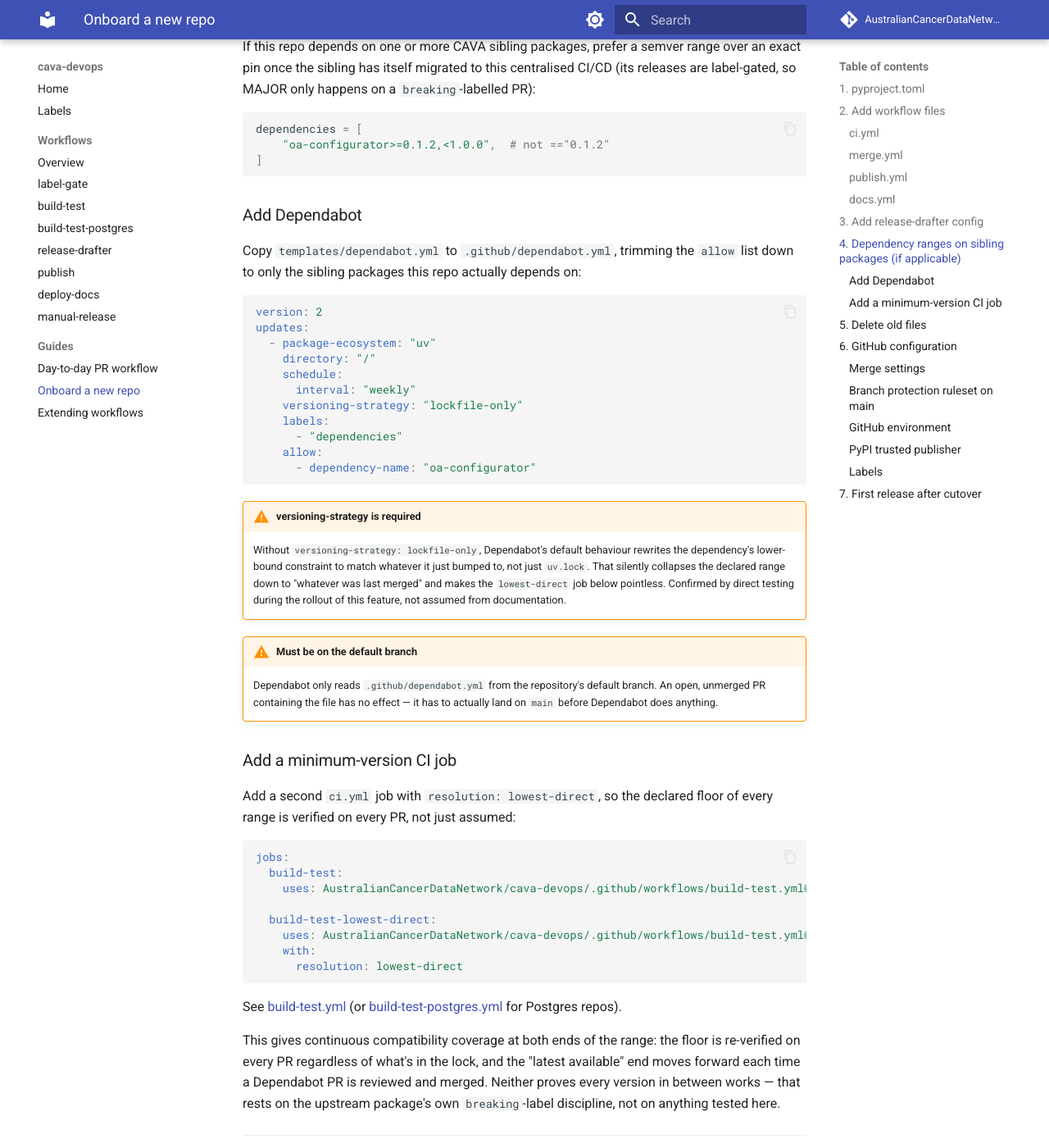
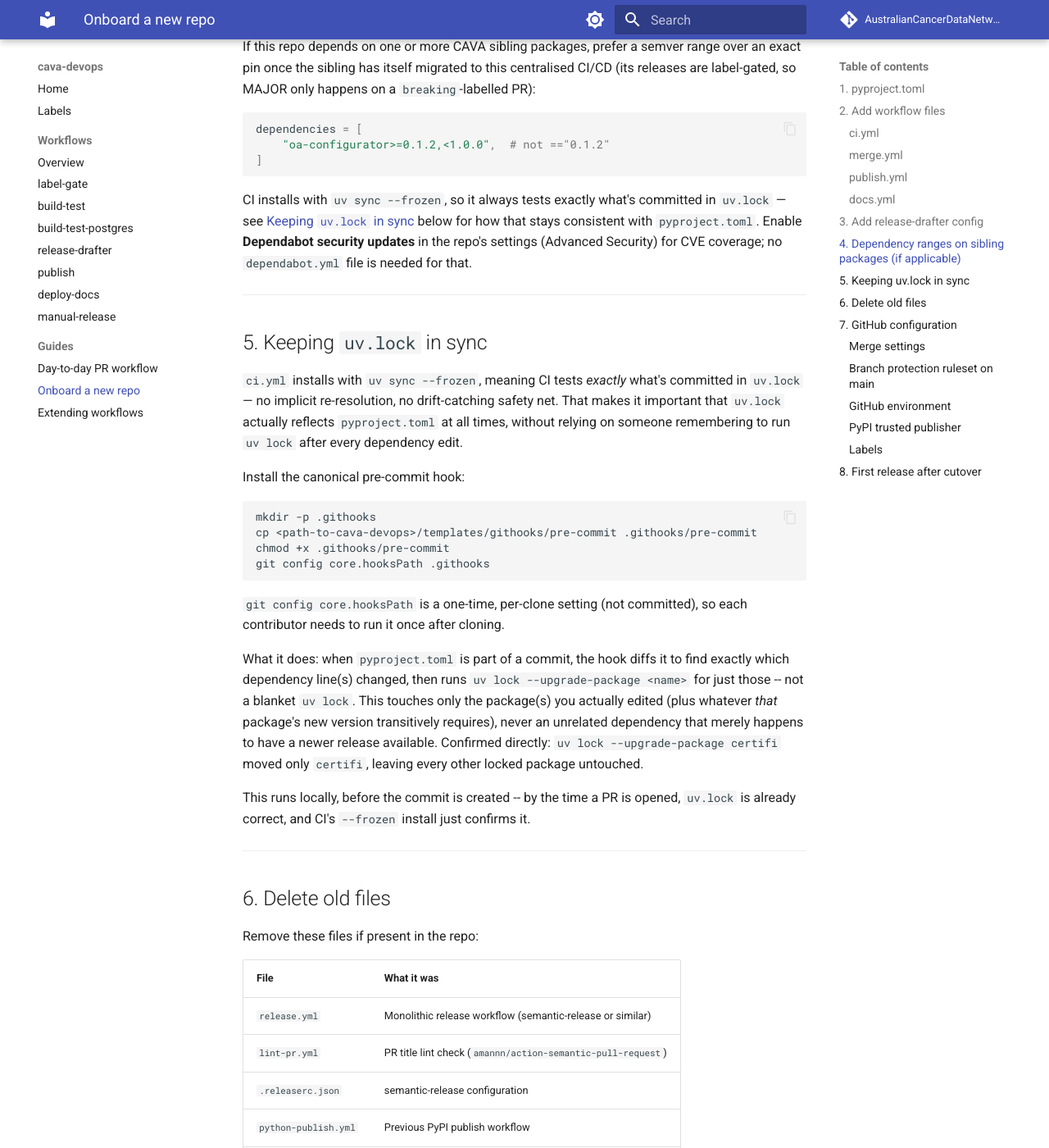
Before and after one commit to AustralianCancerDataNetwork/cava-devops, an MkDocs documentation site: the page built from docs/guides/setup-new-repo.md, in a window 1280 px wide and 1400 px high, scrolled down 3283 px. Shown: the whole window at 82% size. Built offline with MkDocs 1.6.1 and Material for MkDocs 9.7.7, drawn with Linux system fonts in a browser that asks for light colours; comment, search, counter and statistics services are not loaded; some of the changed text lies outside the part shown.

Commit message:
simplify: drop lowest-direct/Dependabot in favour of --frozen + pre-commit hook
Reassessed the compatibility-verification approach: the lowest-direct CI
job never caught a real cross-package incompatibility (only bugs in its
own scaffolding -- the versioning-strategy and --resolution propagation
issues fixed earlier), and duplicates a signal already available for free
from any regular Dependabot bump PR's normal CI run. Floor-testing matters
far more for widely-distributed public libraries than a closed internal
chain with full release control.

- build-test.yml / build-test-postgres.yml: drop the resolution input and
  all --resolution flags; install with `uv sync --frozen` instead, so CI
  tests exactly what's committed in uv.lock, no implicit re-resolution.
- Remove templates/dependabot.yml. CVE coverage now comes from the
  Dependabot security-updates repo setting alone (no dependabot.yml
  needed -- confirmed the `allow` list required for scoped version
  updates silently blocks security-update PRs for anything not listed,
  a known GitHub gotcha with no clean workaround).
- Add templates/githooks/pre-commit: keeps uv.lock in sync with
  pyproject.toml locally, before a commit is ever made. Diffs staged
  pyproject.toml for the specific dependency line(s) that changed and
  runs `uv lock --upgrade-package <name>` for just those -- confirmed
  directly this touches only the named package, never an unrelated one.
- docs: setup-new-repo.md step 4 trimmed to just the range-widening
  guidance; new step 5 documents installing the pre-commit hook;
  build-test.md/build-test-postgres.md/index.md references removed.

````diff
--- a/docs/guides/setup-new-repo.md
+++ b/docs/guides/setup-new-repo.md
@@ -159,52 +159,32 @@
 ]
 ```
 
-### Add Dependabot
-
-Copy `templates/dependabot.yml` to `.github/dependabot.yml`, trimming the `allow` list down to only the sibling packages this repo actually depends on:
-
-```yaml
-version: 2
-updates:
-  - package-ecosystem: "uv"
-    directory: "/"
-    schedule:
-      interval: "weekly"
-    versioning-strategy: "lockfile-only"
-    labels:
-      - "dependencies"
-    allow:
-      - dependency-name: "oa-configurator"
-```
-
-!!! warning "versioning-strategy is required"
-    Without `versioning-strategy: lockfile-only`, Dependabot's default behaviour rewrites the dependency's lower-bound constraint to match whatever it just bumped to, not just `uv.lock`. That silently collapses the declared range down to "whatever was last merged" and makes the `lowest-direct` job below pointless. Confirmed by direct testing during the rollout of this feature, not assumed from documentation.
-
-!!! warning "Must be on the default branch"
-    Dependabot only reads `.github/dependabot.yml` from the repository's default branch. An open, unmerged PR containing the file has no effect — it has to actually land on `main` before Dependabot does anything.
-
-### Add a minimum-version CI job
-
-Add a second `ci.yml` job with `resolution: lowest-direct`, so the declared floor of every range is verified on every PR, not just assumed:
-
-```yaml
-jobs:
-  build-test:
-    uses: AustralianCancerDataNetwork/cava-devops/.github/workflows/build-test.yml@main
-
-  build-test-lowest-direct:
-    uses: AustralianCancerDataNetwork/cava-devops/.github/workflows/build-test.yml@main
-    with:
-      resolution: lowest-direct
-```
-
-See [build-test.yml](../workflows/build-test.md#minimum-version-testing) (or [build-test-postgres.yml](../workflows/build-test-postgres.md#minimum-version-testing) for Postgres repos).
-
-This gives continuous compatibility coverage at both ends of the range: the floor is re-verified on every PR regardless of what's in the lock, and the "latest available" end moves forward each time a Dependabot PR is reviewed and merged. Neither proves every version in between works — that rests on the upstream package's own `breaking`-label discipline, not on anything tested here.
+CI installs with `uv sync --frozen`, so it always tests exactly what's committed in `uv.lock` — see [Keeping `uv.lock` in sync](#keeping-uvlock-in-sync) below for how that stays consistent with `pyproject.toml`. Enable **Dependabot security updates** in the repo's settings (Advanced Security) for CVE coverage; no `dependabot.yml` file is needed for that.
 
 ---
 
-## 5. Delete old files
+## 5. Keeping `uv.lock` in sync
+
+`ci.yml` installs with `uv sync --frozen`, meaning CI tests *exactly* what's committed in `uv.lock` — no implicit re-resolution, no drift-catching safety net. That makes it important that `uv.lock` actually reflects `pyproject.toml` at all times, without relying on someone remembering to run `uv lock` after every dependency edit.
+
+Install the canonical pre-commit hook:
+
+```bash
+mkdir -p .githooks
+cp <path-to-cava-devops>/templates/githooks/pre-commit .githooks/pre-commit
+chmod +x .githooks/pre-commit
+git config core.hooksPath .githooks
+```
+
+`git config core.hooksPath` is a one-time, per-clone setting (not committed), so each contributor needs to run it once after cloning.
+
+What it does: when `pyproject.toml` is part of a commit, the hook diffs it to find exactly which dependency line(s) changed, then runs `uv lock --upgrade-package <name>` for just those -- not a blanket `uv lock`. This touches only the package(s) you actually edited (plus whatever *that* package's new version transitively requires), never an unrelated dependency that merely happens to have a newer release available. Confirmed directly: `uv lock --upgrade-package certifi` moved only `certifi`, leaving every other locked package untouched.
+
+This runs locally, before the commit is created -- by the time a PR is opened, `uv.lock` is already correct, and CI's `--frozen` install just confirms it.
+
+---
+
+## 6. Delete old files
 
 Remove these files if present in the repo:
 
@@ -282,7 +262,7 @@
 
 ---
 
-## 7. First release after cutover
+## 8. First release after cutover
 
 Merge all migration changes via a PR labelled `chore`. `merge.yml` triggers and release-drafter creates a draft. What to do next depends on whether the repo has existing tags.
 
````
Also changed, not shown: other parts of docs/guides/setup-new-repo.md (+1 -1 lines), docs/index.md (+0 -1 lines), docs/workflows/build-test-postgres.md (+0 -21 lines), docs/workflows/build-test.md (+0 -18 lines), 4 other files.
